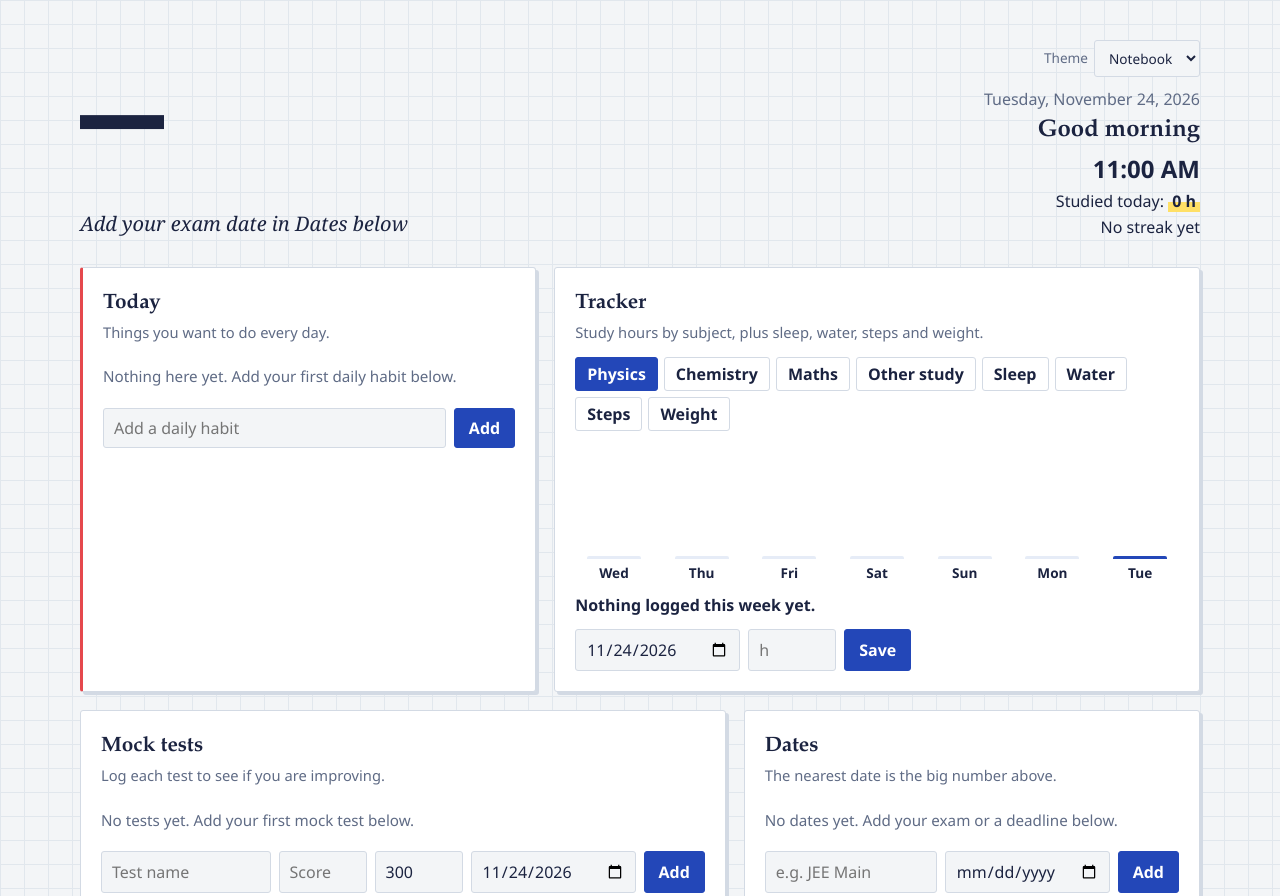
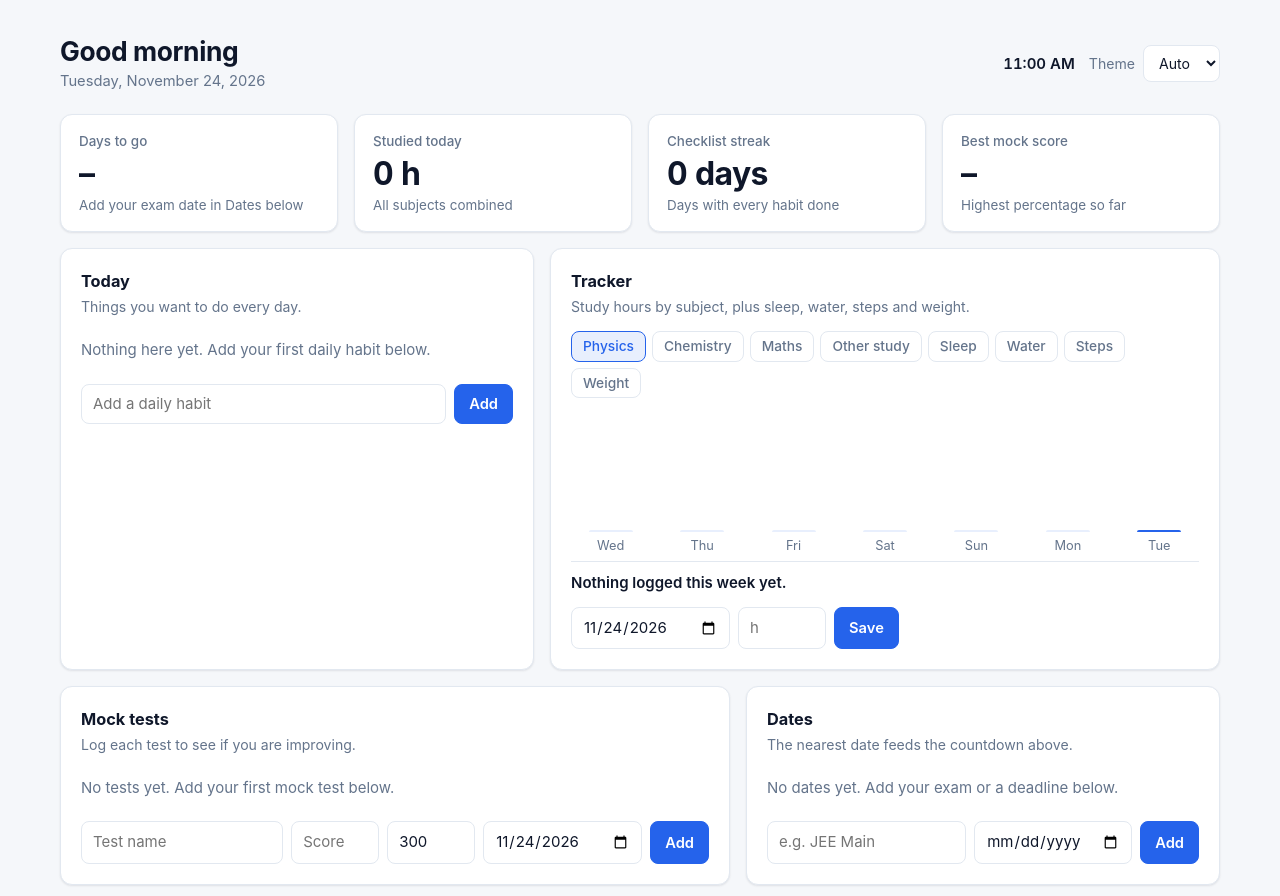
Before and after one commit to SilvrBee/me, a plain HTML site: page public/index.html in a window 1280 px wide. Shown: the top 896 px of the page. Drawn offline with Linux system fonts and the light colour scheme; no server answers.

Commit message:
Add files via upload

```diff
--- a/public/index.html
+++ b/public/index.html
@@ -1,89 +1,99 @@
 <!DOCTYPE html>
-<html lang="en" data-theme="notebook">
+<html lang="en" data-theme="auto">
 <head>
 <meta charset="utf-8">
 <meta name="viewport" content="width=device-width, initial-scale=1">
-<title>My desk</title>
+<title>My dashboard</title>
 <style>
-:root,:root[data-theme=notebook]{--bg:#F3F5F7;--grid:#E1E7ED;--paper:#fff;--ink:#1B2340;--muted:#5F6B85;--line:#D3DAE4;--accent:#2347B8;--ai:#fff;--hl:#FFE066;--soft:#E6ECF7;--margin:#E5484D;--danger:#B4343A;color-scheme:light}
-:root[data-theme=night]{--bg:#0E1424;--grid:#151D33;--paper:#151C30;--ink:#E8ECF8;--muted:#8F9BB8;--line:#26304A;--accent:#7FA2FF;--ai:#0B1230;--hl:#7A6200;--soft:#1E2742;--margin:#FF7A80;--danger:#FF9A9F;color-scheme:dark}
-:root[data-theme=mint]{--bg:#EEF5F1;--grid:#DDEAE2;--paper:#FBFEFC;--ink:#14302A;--muted:#547A6E;--line:#CADCD3;--accent:#1C7A5B;--ai:#fff;--hl:#FFE066;--soft:#DDEDE5;--margin:#E5484D;--danger:#B4343A;color-scheme:light}
+:root,:root[data-theme=light]{--bg:#F5F7FA;--surface:#fff;--ink:#0F172A;--muted:#64748B;--line:#E2E8F0;--accent:#2563EB;--ai:#fff;--soft:#E8EFFD;--danger:#DC2626;--good:#15803D;--shadow:0 1px 2px rgba(15,23,42,.06),0 1px 3px rgba(15,23,42,.04);color-scheme:light}
+:root[data-theme=dark]{--bg:#0B1020;--surface:#121A2C;--ink:#E5E9F2;--muted:#93A0B8;--line:#222C42;--accent:#6AA3FF;--ai:#07122A;--soft:#1A2A4A;--danger:#FF8A8A;--good:#5FD38D;--shadow:none;color-scheme:dark}
+@media (prefers-color-scheme:dark){:root[data-theme=auto]{--bg:#0B1020;--surface:#121A2C;--ink:#E5E9F2;--muted:#93A0B8;--line:#222C42;--accent:#6AA3FF;--ai:#07122A;--soft:#1A2A4A;--danger:#FF8A8A;--good:#5FD38D;--shadow:none;color-scheme:dark}}
+:root[data-theme=auto]{color-scheme:light dark}
 *{box-sizing:border-box}
 html,body{margin:0}
-body{background-color:var(--bg);background-image:linear-gradient(var(--grid) 1px,transparent 1px),linear-gradient(90deg,var(--grid) 1px,transparent 1px);background-size:24px 24px;color:var(--ink);font-family:"Avenir Next","Segoe UI","Noto Sans",system-ui,sans-serif;line-height:1.5;padding:clamp(16px,4vw,40px)}
-main{max-width:1120px;margin:0 auto}
+body{background:var(--bg);color:var(--ink);font-family:Inter,"Segoe UI","Noto Sans",system-ui,-apple-system,sans-serif;font-size:15px;line-height:1.5;padding:clamp(16px,3.5vw,36px);-webkit-font-smoothing:antialiased}
+main{max-width:1160px;margin:0 auto}
 h1,h2,p{margin:0}
-.serif,h1,h2,.big{font-family:"Iowan Old Style","Palatino Linotype",Palatino,Georgia,serif}
-:focus-visible{outline:3px solid var(--accent);outline-offset:2px}
-.hero{display:flex;justify-content:space-between;align-items:flex-end;gap:12px 32px;flex-wrap:wrap;margin-bottom:28px}
-.big{font-size:clamp(5.5rem,17vw,10.5rem);font-weight:700;line-height:.85;letter-spacing:-.04em;font-variant-numeric:tabular-nums}
-.cap{font-family:Georgia,serif;font-style:italic;font-size:1.25rem;margin-top:10px}
-.side{text-align:right;display:flex;flex-direction:column;gap:2px;align-items:flex-end}
-h1{font-size:1.5rem;font-weight:700}
-.date,.sub,.empty,.theme,.when,footer,.unit{color:var(--muted)}
-.clock{font-size:1.5rem;font-weight:700;font-variant-numeric:tabular-nums}
-.hl{background:linear-gradient(transparent 55%,var(--hl) 55%);font-weight:700;padding:0 4px}
-.theme{font-size:.85rem;display:flex;gap:6px;align-items:center;margin-bottom:8px}
-.grid{display:grid;grid-template-columns:repeat(12,1fr);gap:18px}
-.panel{background:var(--paper);border:1px solid var(--line);border-radius:3px;padding:20px;min-width:0;box-shadow:3px 3px 0 var(--line)}
-.panel.ruled{border-left:3px solid var(--margin)}
+:focus-visible{outline:2px solid var(--accent);outline-offset:2px}
+.bar-top{display:flex;justify-content:space-between;align-items:center;gap:16px;flex-wrap:wrap;margin-bottom:22px}
+h1{font-size:1.65rem;font-weight:650;letter-spacing:-.015em;line-height:1.2}
+.date,.sub,.empty,.when,.unit,.cap,.lab,footer,.theme{color:var(--muted)}
+.date{font-size:.92rem;margin-top:2px}
+.tools{display:flex;align-items:center;gap:14px}
+.clock{font-weight:600;font-variant-numeric:tabular-nums}
+.theme{display:flex;align-items:center;gap:8px;font-size:.88rem}
+.kpis{display:grid;grid-template-columns:repeat(4,1fr);gap:16px;margin-bottom:16px}
+.kpi{background:var(--surface);border:1px solid var(--line);border-radius:12px;padding:16px 18px;box-shadow:var(--shadow)}
+.lab{font-size:.84rem;font-weight:500}
+.val{font-size:2rem;font-weight:650;letter-spacing:-.02em;line-height:1.2;margin:4px 0 2px;font-variant-numeric:tabular-nums}
+.cap{font-size:.84rem}
+.grid{display:grid;grid-template-columns:repeat(12,1fr);gap:16px}
+.panel{background:var(--surface);border:1px solid var(--line);border-radius:12px;padding:20px;min-width:0;box-shadow:var(--shadow)}
 .s4{grid-column:span 4}.s5{grid-column:span 5}.s7{grid-column:span 7}
-@media (max-width:860px){.s4,.s5,.s7{grid-column:1/-1}.side{text-align:left;align-items:flex-start}}
-h2{font-size:1.3rem;font-weight:700}
-.sub{font-size:.92rem;margin:2px 0 14px}
-.empty{font-size:.95rem;padding:8px 0}
-ul{list-style:none;margin:0 0 12px;padding:0}
-li{display:flex;align-items:center;gap:10px;padding:8px 0;border-bottom:1px dashed var(--line)}
+@media (max-width:900px){.s4,.s5,.s7{grid-column:1/-1}.kpis{grid-template-columns:repeat(2,1fr)}}
+@media (max-width:420px){.kpis{grid-template-columns:1fr}}
+h2{font-size:1.02rem;font-weight:650}
+.sub{font-size:.88rem;margin:2px 0 14px}
+.empty{padding:8px 0}
+ul{list-style:none;margin:0 0 14px;padding:0}
+li{display:flex;align-items:center;gap:12px;padding:9px 0;border-bottom:1px solid var(--line)}
 li:last-child{border-bottom:0}
 li label{flex:1;cursor:pointer}
 li.done label{color:var(--muted);text-decoration:line-through}
-input[type=checkbox]{width:20px;height:20px;accent-color:var(--accent);flex:none}
+input[type=checkbox]{width:18px;height:18px;accent-color:var(--accent);flex:none}
 form{display:flex;gap:8px;flex-wrap:wrap}
-input[type=text],input[type=date],input[type=number],select,textarea{font:inherit;color:var(--ink);background:var(--bg);border:1px solid var(--line);border-radius:3px;padding:7px 10px;min-width:0}
+input[type=text],input[type=date],input[type=number],select,textarea{font:inherit;color:var(--ink);background:var(--surface);border:1px solid var(--line);border-radius:8px;padding:8px 11px;min-width:0}
+input:focus,select:focus,textarea:focus{border-color:var(--accent)}
 input[type=text]{flex:1 1 130px}
 input[type=number]{width:88px}
-button{font:inherit;font-weight:600;cursor:pointer;border-radius:3px;padding:7px 14px;border:1px solid var(--accent);background:var(--accent);color:var(--ai)}
+button{font:inherit;font-weight:600;font-size:.92rem;cursor:pointer;border-radius:8px;padding:8px 14px;border:1px solid var(--accent);background:var(--accent);color:var(--ai)}
+button:hover{filter:brightness(1.07)}
 button.ghost{background:transparent;color:var(--ink);border-color:var(--line)}
-button.x{background:transparent;border:0;color:var(--muted);padding:2px 8px;font-size:1.1rem;line-height:1}
-button.x:hover{color:var(--danger)}
-.row .num{font-family:Georgia,serif;font-size:1.5rem;font-weight:700;min-width:58px;font-variant-numeric:tabular-nums}
+button.x{background:transparent;border:0;color:var(--muted);padding:2px 8px;font-size:1.15rem;line-height:1}
+button.x:hover{color:var(--danger);filter:none}
+.row .num{font-weight:650;min-width:64px;font-variant-numeric:tabular-nums}
 .row .name{flex:1}
-.up{color:var(--accent);font-weight:600}.dn{color:var(--danger);font-weight:600}
-.tabs{display:flex;gap:6px;flex-wrap:wrap;margin-bottom:12px}
-.tabs button{background:transparent;color:var(--ink);border-color:var(--line);padding:4px 11px}
-.tabs button[aria-pressed=true]{background:var(--accent);color:var(--ai);border-color:var(--accent)}
-.chart{display:flex;align-items:flex-end;gap:10px;height:140px;margin:6px 0 10px}
+.up{color:var(--good);font-weight:600}.dn{color:var(--danger);font-weight:600}
+.tabs{display:flex;gap:6px;flex-wrap:wrap;margin-bottom:14px}
+.tabs button{background:transparent;color:var(--muted);border-color:var(--line);padding:4px 11px;font-weight:500;font-size:.86rem}
+.tabs button[aria-pressed=true]{background:var(--soft);color:var(--accent);border-color:var(--accent)}
+.chart{display:flex;align-items:flex-end;gap:12px;height:150px;margin:4px 0 10px;border-bottom:1px solid var(--line)}
 .col{flex:1;display:flex;flex-direction:column;justify-content:flex-end;align-items:center;height:100%;gap:4px}
-.bar{width:100%;max-width:54px;background:var(--soft);border-radius:2px 2px 0 0;min-height:3px}
+.bar{width:100%;max-width:44px;background:var(--soft);border-radius:6px 6px 0 0;min-height:2px}
 .col.today .bar{background:var(--accent)}
-.val{font-size:.78rem;color:var(--muted)}
-.lbl{font-size:.85rem;font-weight:600}
+.cv{font-size:.76rem;color:var(--muted)}
+.lbl{font-size:.8rem;color:var(--muted);padding-bottom:6px}
 .total{font-weight:600;margin-bottom:12px}
-.wxnow{display:flex;align-items:baseline;gap:10px;margin-bottom:6px}
-.wxnow b{font-family:Georgia,serif;font-size:2.2rem;line-height:1}
-.wxrow{display:flex;gap:8px;padding:4px 0;border-top:1px dashed var(--line);font-size:.92rem}
+.wxnow{display:flex;align-items:baseline;gap:10px;margin-bottom:8px}
+.wxnow b{font-size:2rem;font-weight:650;line-height:1}
+.wxrow{display:flex;gap:8px;padding:6px 0;border-top:1px solid var(--line);font-size:.9rem}
 .wxrow span:first-child{width:50px;font-weight:600}.wxrow span:nth-child(2){flex:1}
-.chips{display:flex;gap:8px;flex-wrap:wrap;margin-bottom:12px}
-.chip{display:inline-flex;align-items:center;background:var(--soft);border-radius:3px;padding:2px 4px 2px 12px}
-.chip a{color:var(--ink);text-decoration:none;font-weight:600}.chip a:hover{text-decoration:underline}
+.chips{display:flex;gap:8px;flex-wrap:wrap;margin-bottom:14px}
+.chip{display:inline-flex;align-items:center;background:var(--soft);border-radius:8px;padding:2px 4px 2px 12px}
+.chip a{color:var(--accent);text-decoration:none;font-weight:600}.chip a:hover{text-decoration:underline}
 textarea{width:100%;min-height:150px;resize:vertical}
-footer{margin-top:24px;display:flex;gap:10px;flex-wrap:wrap;align-items:center;font-size:.9rem}
+footer{margin-top:22px;display:flex;gap:10px;flex-wrap:wrap;align-items:center;font-size:.86rem}
 </style>
 </head>
 <body>
 <main>
-<header class="hero">
-  <div><div class="big" id="bignum">&ndash;</div><p class="cap" id="bigcap">Add your exam date in Dates below</p></div>
-  <div class="side">
-    <label class="theme">Theme <select id="theme"><option value="notebook">Notebook</option><option value="night">Night</option><option value="mint">Mint</option></select></label>
-    <p class="date" id="date"></p><h1 id="greet"></h1><p class="clock" id="clock"></p>
-    <p>Studied today: <span class="hl" id="studied"></span></p>
-    <p id="streak"></p>
+<header class="bar-top">
+  <div><h1 id="greet"></h1><p class="date" id="date"></p></div>
+  <div class="tools">
+    <span class="clock" id="clock"></span>
+    <label class="theme">Theme <select id="theme"><option value="auto">Auto</option><option value="light">Light</option><option value="dark">Dark</option></select></label>
   </div>
 </header>
 
+<section class="kpis" aria-label="Summary">
+  <div class="kpi"><p class="lab">Days to go</p><p class="val" id="bignum">&ndash;</p><p class="cap" id="bigcap">Add your exam date under Dates</p></div>
+  <div class="kpi"><p class="lab">Studied today</p><p class="val" id="studied">0 h</p><p class="cap">All subjects combined</p></div>
+  <div class="kpi"><p class="lab">Checklist streak</p><p class="val" id="streak">0 days</p><p class="cap">Days with every habit done</p></div>
+  <div class="kpi"><p class="lab">Best mock score</p><p class="val" id="bestpct">&ndash;</p><p class="cap">Highest percentage so far</p></div>
+</section>
+
 <div class="grid">
-  <section class="panel ruled s5">
+  <section class="panel s5">
     <h2>Today</h2><p class="sub" id="checksub"></p>
     <ul id="tasks"></ul>
     <form id="taskform"><input type="text" id="taskin" placeholder="Add a daily habit" aria-label="New daily habit" maxlength="120"><button type="submit">Add</button></form>
@@ -104,7 +114,7 @@ footer{margin-top:24px;display:flex;gap:10px;flex-wrap:wrap;align-items:center;f
   </section>
 
   <section class="panel s5">
-    <h2>Dates</h2><p class="sub">The nearest date is the big number above.</p>
+    <h2>Dates</h2><p class="sub">The nearest date feeds the countdown above.</p>
     <ul id="goals"></ul>
     <form id="goalform"><input type="text" id="goalname" placeholder="e.g. JEE Main" aria-label="Date name" maxlength="60" required><input type="date" id="goaldate" aria-label="Date" required><button type="submit">Add</button></form>
   </section>
@@ -134,14 +144,13 @@ footer{margin-top:24px;display:flex;gap:10px;flex-wrap:wrap;align-items:center;f
   <input type="file" id="importfile" accept="application/json" hidden>
 </footer>
 </main>
-
 <script>
 (function(){
-var KEY='lifedash.v1',THEMES=['notebook','night','mint'],STUDY=['physics','chemistry','maths','focus'];
+var KEY='lifedash.v1',THEMES=['auto','light','dark'],STUDY=['physics','chemistry','maths','focus'];
 var M={physics:{n:'Physics',u:'h',s:.25,x:24},chemistry:{n:'Chemistry',u:'h',s:.25,x:24},maths:{n:'Maths',u:'h',s:.25,x:24},focus:{n:'Other study',u:'h',s:.25,x:24},sleep:{n:'Sleep',u:'h',s:.25,x:24},water:{n:'Water',u:'glasses',s:1,x:50},steps:{n:'Steps',u:'steps',s:100,x:100000},weight:{n:'Weight',u:'kg',s:.1,x:400}};
 function norm(s){
   s=s||{};
-  var o={tasks:s.tasks||[],goals:s.goals||[],log:s.log||{},days:s.days||{},links:s.links||[],tests:s.tests||[],notes:s.notes||'',theme:THEMES.indexOf(s.theme)>-1?s.theme:'notebook',city:s.city||'Patna'};
+  var o={tasks:s.tasks||[],goals:s.goals||[],log:s.log||{},days:s.days||{},links:s.links||[],tests:s.tests||[],notes:s.notes||'',theme:s.theme==='night'?'dark':THEMES.indexOf(s.theme)>-1?s.theme:'auto',city:s.city||'Patna'};
   if(s.hours&&!o.log.focus)o.log.focus=s.hours;
   return o;
 }
@@ -184,7 +193,7 @@ function renderTasks(){
   if(state.tasks.length&&done===state.tasks.length)state.days[today]=1;else delete state.days[today];
   save();
   var n=streak(),s=$('streak');s.textContent='';
-  if(n)s.appendChild(el('span','hl',n+'-day streak'));else s.textContent='No streak yet';
+  s.textContent=n+(n===1?' day':' days');
   $('checksub').textContent=state.tasks.length?done+' of '+state.tasks.length+' done. Finish them all to keep the streak.':'Things you want to do every day.';
 }
 $('taskform').addEventListener('submit',function(e){e.preventDefault();var v=$('taskin').value.trim();if(!v)return;state.tasks.push({id:uid(),text:v,doneOn:null});$('taskin').value='';save();renderTasks();});
@@ -227,7 +236,7 @@ function renderTracker(){
   var base=metric==='weight'&&filled.length?Math.min.apply(null,filled)-2:0;
   days.forEach(function(d,idx){
     var col=el('div','col'+(idx===6?' today':'')),v=vals[idx];
-    col.appendChild(el('span','val',v?fmt(v):''));
+    col.appendChild(el('span','cv',v?fmt(v):''));
     var bar=el('div','bar');bar.style.height=(v?Math.max(4,(v-base)/(hi-base)*78):0)+'%';col.appendChild(bar);
     col.appendChild(el('span','lbl',d.toLocaleDateString(undefined,{weekday:'short'})));chart.appendChild(col);
   });
@@ -259,7 +268,7 @@ function renderTests(){
     li.appendChild(xbtn('Delete '+t.name,function(){state.tests=state.tests.filter(function(o){return o.id!==t.id;});save();renderTests();}));
     ul.insertBefore(li,ul.firstChild);
   });
-  $('testsub').textContent=list.length?'Best so far: '+r1(best)+'%. Arrows show change from the previous test.':'Log each test to see if you are improving.';
+  $('bestpct').textContent=list.length?r1(best)+'%':'\u2013';$('testsub').textContent=list.length?'Best so far: '+r1(best)+'%. Arrows show change from the previous test.':'Log each test to see if you are improving.';
 }
 $('tdate').value=key(new Date());
 $('testform').addEventListener('submit',function(e){
@@ -333,6 +342,7 @@ $('importfile').addEventListener('change',function(){
 applyTheme();tick();setInterval(tick,30000);
 renderTasks();renderTabs();renderTracker();renderTests();renderGoals();renderLinks();studied();loadWeather();
 })();
+
 </script>
 </body>
 </html>
```
